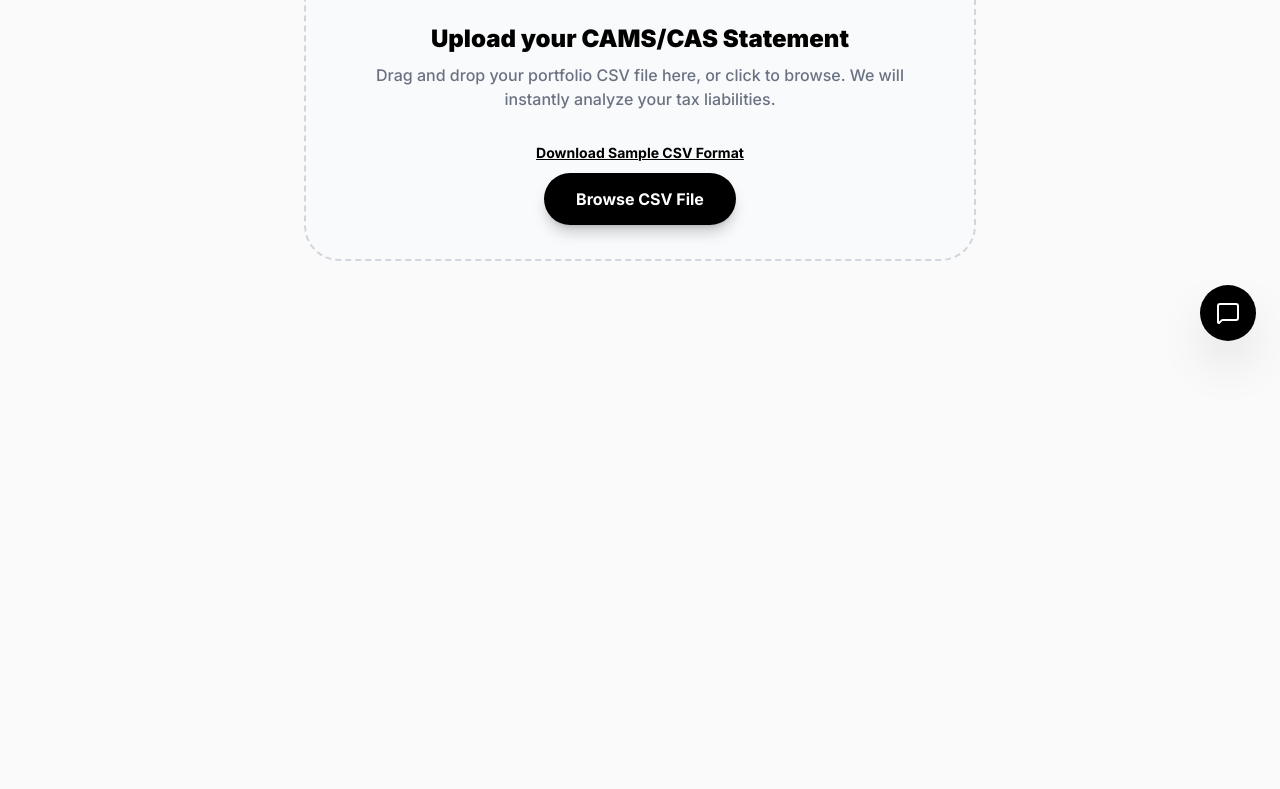
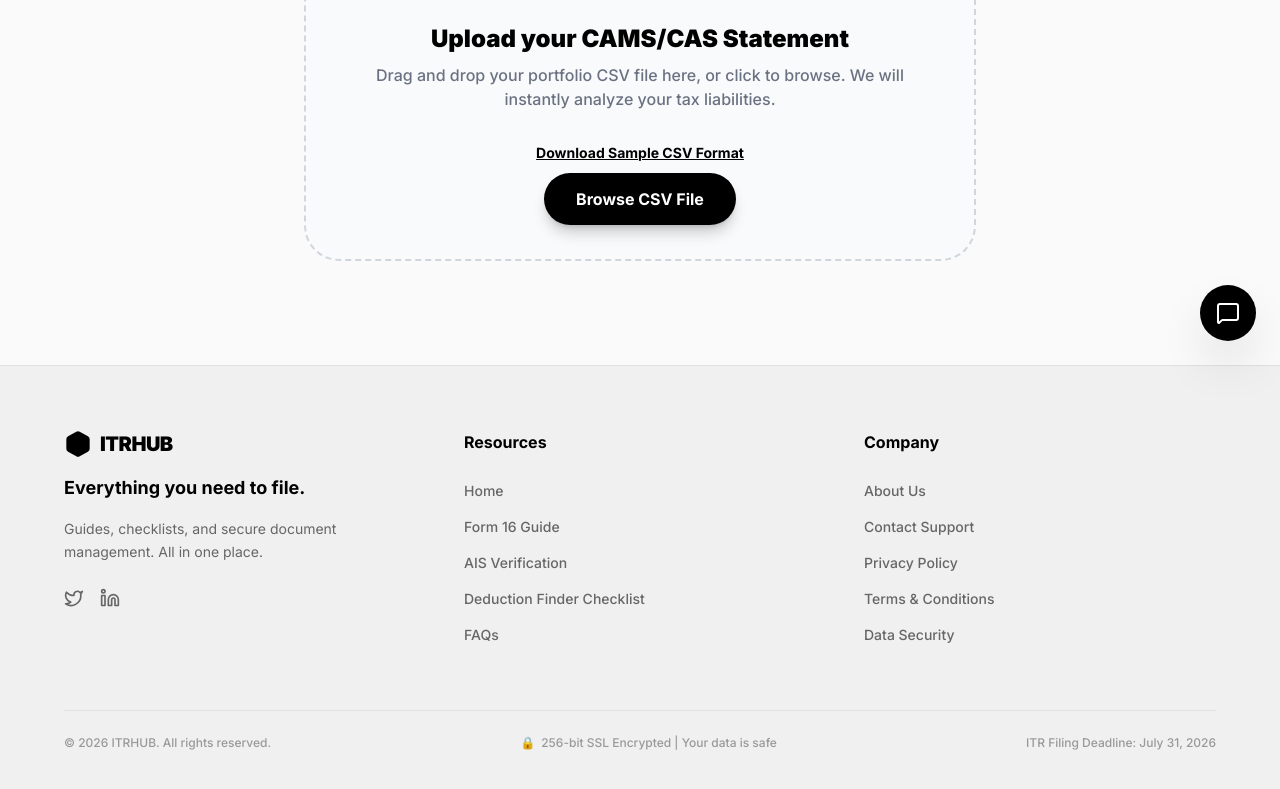
Before and after one commit to Vikas5426/ITRHUB, a Next.js app in the folder Frontend/: page /portfolio in a window 1280 px wide. Shown: the part 435-1224 px from the top of the page. Before the commit the page ends 800 px from the top, so only its background shows below. Built offline with nearby package versions, Linux system fonts and the light colour scheme.

Commit message:
feat: initialize application home page, layout structure, and footer component

```diff
--- a/Frontend/src/app/layout.tsx
+++ b/Frontend/src/app/layout.tsx
@@ -9,6 +9,7 @@
 
 import { ThemeProvider } from "@/components/ThemeProvider";
 import { AIChatBot } from "@/components/AIChatBot";
+import { Footer } from "@/components/Footer";
 
 export const metadata: Metadata = {
   title: "ITRHUB",
@@ -33,7 +34,12 @@
           enableSystem={false}
           disableTransitionOnChange
         >
-          {children}
+          <div className="flex flex-col min-h-screen">
+            <main className="flex-1 flex flex-col">
+              {children}
+            </main>
+            <Footer />
+          </div>
           <AIChatBot />
         </ThemeProvider>
       </body>
--- a/Frontend/src/app/page.tsx
+++ b/Frontend/src/app/page.tsx
@@ -22,11 +22,6 @@
         <FilingSteps />
         <FilingResources />
       </main>
-
-      {/* Footer */}
-      <footer className="border-t border-border py-8 px-6 mt-20 relative z-10 text-center text-muted-foreground text-sm">
-        <p>© 2026 ITRHUB. All rights reserved.</p>
-      </footer>
     </div>
   );
 }
--- /dev/null
+++ b/Frontend/src/components/Footer.tsx
@@ -0,0 +1,116 @@
+import Link from "next/link";
+import { Hexagon } from "lucide-react";
+
+const TwitterIcon = ({ size = 24 }: { size?: number }) => (
+  <svg
+    xmlns="http://www.w3.org/2000/svg"
+    width={size}
+    height={size}
+    viewBox="0 0 24 24"
+    fill="none"
+    stroke="currentColor"
+    strokeWidth="2"
+    strokeLinecap="round"
+    strokeLinejoin="round"
+  >
+    <path d="M22 4s-.7 2.1-2 3.4c1.6 10-9.4 17.3-18 11.6 2.2.1 4.4-.6 6-2C3 15.5.5 9.6 3 5c2.2 2.6 5.6 4.1 9 4-.9-4.2 4-6.6 7-3.8 1.1 0 3-1.2 3-1.2z" />
+  </svg>
+);
+
+const LinkedinIcon = ({ size = 24 }: { size?: number }) => (
+  <svg
+    xmlns="http://www.w3.org/2000/svg"
+    width={size}
+    height={size}
+    viewBox="0 0 24 24"
+    fill="none"
+    stroke="currentColor"
+    strokeWidth="2"
+    strokeLinecap="round"
+    strokeLinejoin="round"
+  >
+    <path d="M16 8a6 6 0 0 1 6 6v7h-4v-7a2 2 0 0 0-2-2 2 2 0 0 0-2 2v7h-4v-7a6 6 0 0 1 6-6z" />
+    <rect x="2" y="9" width="4" height="12" />
+    <circle cx="4" cy="4" r="2" />
+  </svg>
+);
+
+export function Footer() {
+  return (
+    <footer className="bg-[#f0f0f0] dark:bg-zinc-950 border-t border-[#e0e0e0] dark:border-zinc-800 pt-16 pb-10">
+      <div className="max-w-[1200px] mx-auto px-6">
+        {/* Top 3-column layout */}
+        <div className="grid grid-cols-1 md:grid-cols-3 gap-12 mb-16">
+          {/* Column 1 - Brand */}
+          <div className="flex flex-col gap-4">
+            <div className="flex items-center gap-2">
+              <Hexagon className="text-primary" fill="currentColor" size={28} />
+              <span className="text-xl font-black tracking-tight text-black dark:text-white uppercase">ITRHUB</span>
+            </div>
+            <p className="font-bold text-black dark:text-white text-lg">Everything you need to file.</p>
+            <p className="text-[#666] dark:text-gray-400 text-sm leading-relaxed max-w-sm">
+              Guides, checklists, and secure document management. All in one place.
+            </p>
+            <div className="flex items-center gap-4 mt-2">
+              <a href="#" aria-label="Twitter" className="text-[#666] hover:text-[#0f0f0f] dark:text-gray-400 dark:hover:text-white transition-colors">
+                <TwitterIcon size={20} />
+              </a>
+              <a href="#" aria-label="LinkedIn" className="text-[#666] hover:text-[#0f0f0f] dark:text-gray-400 dark:hover:text-white transition-colors">
+                <LinkedinIcon size={20} />
+              </a>
+            </div>
+          </div>
+
+          {/* Column 2 - Quick Links */}
+          <div>
+            <h3 className="font-bold text-black dark:text-white mb-6">Resources</h3>
+            <ul className="flex flex-col gap-3">
+              {[
+                { label: "Home", href: "/" },
+                { label: "Form 16 Guide", href: "#" },
+                { label: "AIS Verification", href: "#" },
+                { label: "Deduction Finder Checklist", href: "#" },
+                { label: "FAQs", href: "#" },
+              ].map((link) => (
+                <li key={link.label}>
+                  <Link href={link.href} className="text-[#666] hover:text-[#0f0f0f] dark:text-gray-400 dark:hover:text-white transition-colors text-sm font-medium">
+                    {link.label}
+                  </Link>
+                </li>
+              ))}
+            </ul>
+          </div>
+
+          {/* Column 3 - Legal & Support */}
+          <div>
+            <h3 className="font-bold text-black dark:text-white mb-6">Company</h3>
+            <ul className="flex flex-col gap-3">
+              {[
+                { label: "About Us", href: "#" },
+                { label: "Contact Support", href: "#" },
+                { label: "Privacy Policy", href: "#" },
+                { label: "Terms & Conditions", href: "#" },
+                { label: "Data Security", href: "#" },
+              ].map((link) => (
+                <li key={link.label}>
+                  <Link href={link.href} className="text-[#666] hover:text-[#0f0f0f] dark:text-gray-400 dark:hover:text-white transition-colors text-sm font-medium">
+                    {link.label}
+                  </Link>
+                </li>
+              ))}
+            </ul>
+          </div>
+        </div>
+
+        {/* Bottom Bar */}
+        <div className="border-t border-[#e0e0e0] dark:border-zinc-800 pt-6 flex flex-col md:flex-row items-center justify-between gap-4 text-xs text-[#999] dark:text-gray-500 font-medium">
+          <div>© 2026 ITRHUB. All rights reserved.</div>
+          <div className="flex items-center gap-1.5">
+            <span aria-hidden="true">🔒</span> 256-bit SSL Encrypted | Your data is safe
+          </div>
+          <div>ITR Filing Deadline: July 31, 2026</div>
+        </div>
+      </div>
+    </footer>
+  );
+}
```
